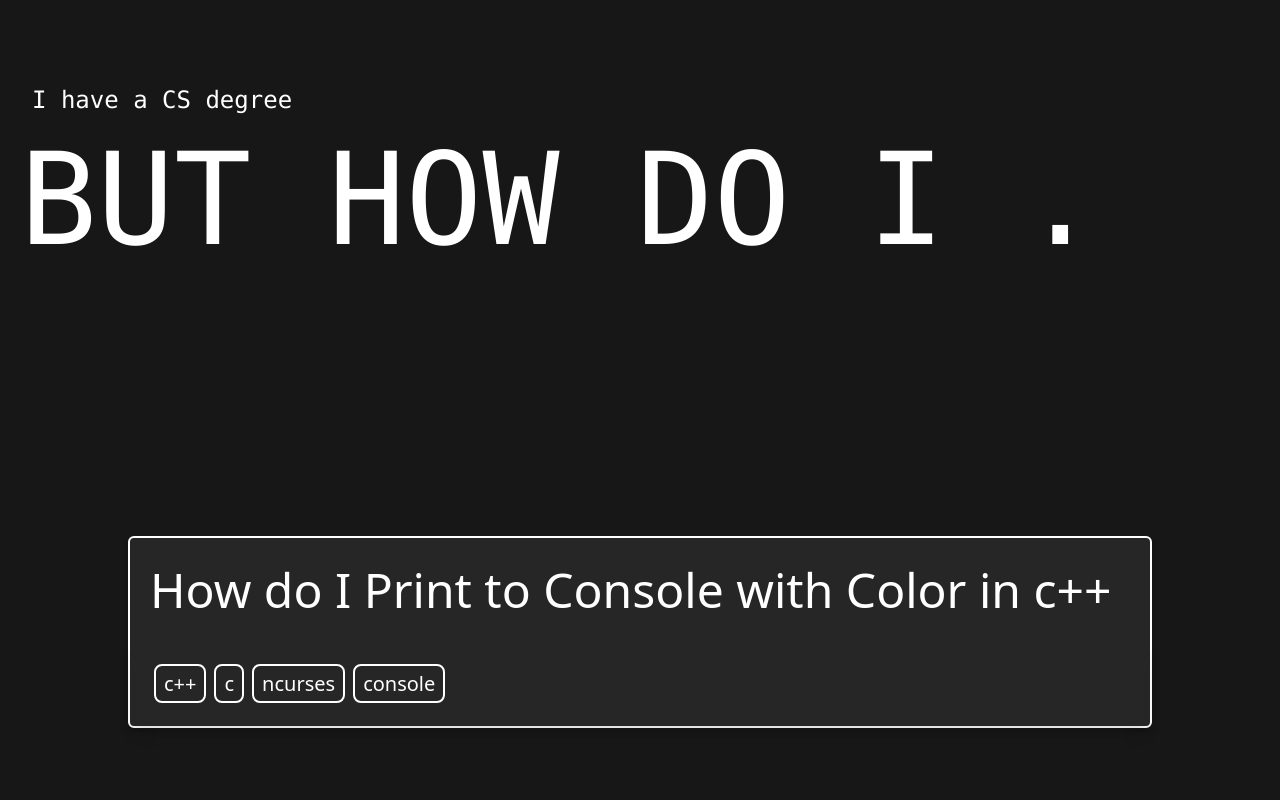
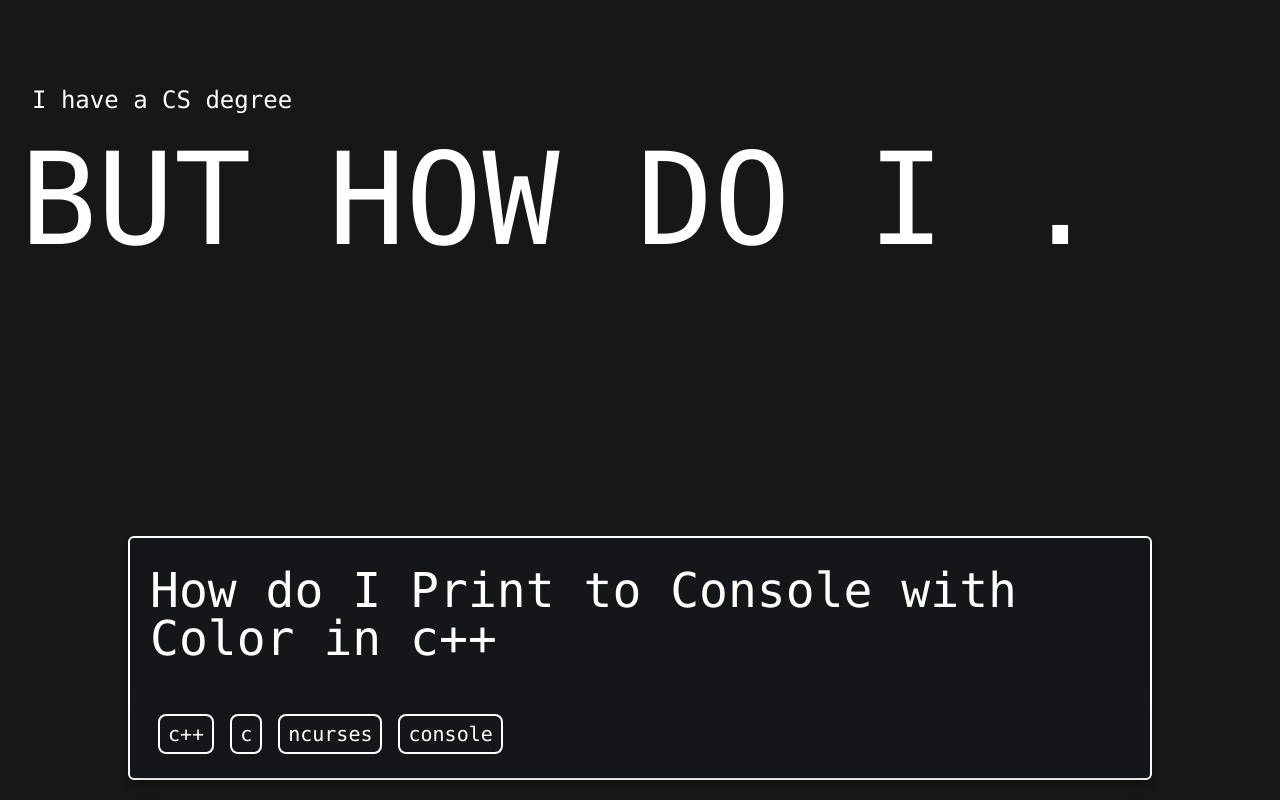
Before and after one commit to txstc55/But-how-do-I, a Vue app: page / in a window 1280 px wide. Shown: the part 264-1064 px from the top of the page. Before the commit the page ends 1012 px from the top, so only its background shows below. Built offline with nearby package versions, Linux system fonts and the light colour scheme.

Commit message:
changes I'm too lazy to explain

```diff
--- a/src/components/PostComponent.vue
+++ b/src/components/PostComponent.vue
@@ -1,6 +1,6 @@
 <template>
   <div class="w-4/5 sm:w-4/5 md:w-4/5 lg:w-3/5 xl:w-1/2 relative mx-auto">
-    <div class="text-5xl text-white text-center pb-5">{{ title }}</div>
+    <div class="text-5xl text-white text-center pb-5 pt-20">{{ title }}</div>
     <div v-html="rawHtmlText"></div>
     <TagComponent :tags="tags"></TagComponent>
   </div>
@@ -47,6 +47,11 @@ export default {
     },
   },
   created() {
+    console.log(
+      "https://raw.githubusercontent.com/txstc55/But-how-do-I/main/src/posts/" +
+        this.$props.title.replace(/\s/g, "%20") +
+        ".html"
+    );
     this.httpGet(
       "https://raw.githubusercontent.com/txstc55/But-how-do-I/main/src/posts/" +
         this.$props.title.replace(/\s/g, "%20") +
--- a/src/components/PostGridComponent.vue
+++ b/src/components/PostGridComponent.vue
@@ -8,10 +8,12 @@
       shadow-md
       border-white
       mb-5
-      bg-neutral-800
+      bg-slate-900/20
     "
   >
-    <div class="text-white text-5xl break-words px-5 py-7">{{ title }}</div>
+    <div class="text-white text-5xl break-words px-5 py-7 font-mono">
+      <router-link :to="'/post/' + title">{{ title }}</router-link>
+    </div>
     <TagComponent :tags="tags"></TagComponent>
   </div>
 </template>
--- a/src/components/TagComponent.vue
+++ b/src/components/TagComponent.vue
@@ -1,10 +1,10 @@
 <template>
-  <div class="py-7 px-5 text-white text-xl shadow-lg no-select">
-    <span
-      class="border-2 border-white rounded-lg px-2 py-1 mx-1"
+  <div class="py-6 px-5 text-white text-xl shadow-lg no-select font-mono overflow-hidden">
+    <div
+      class="border-2 border-white rounded-lg px-2 py-1 mx-2 float-left"
       v-for="tag in tags"
       :key="tag"
-      >{{ tag }}</span
+      >{{ tag }}</div
     >
   </div>
 </template>
--- a/src/router/index.js
+++ b/src/router/index.js
@@ -7,14 +7,11 @@ const routes = [
     name: 'home',
     component: HomeView
   },
-  // {
-  //   path: '/tmp',
-  //   name: 'tmp',
-  //   // route level code-splitting
-  //   // this generates a separate chunk (about.[hash].js) for this route
-  //   // which is lazy-loaded when the route is visited.
-  //   component: () => import(/* webpackChunkName: "about" */ '../views/TmpView.vue')
-  // }
+  {
+    path: '/post/:title',
+    name: 'Post',
+    component: () => import('../views/PostView.vue')
+  }
 ]
 
 const router = createRouter({
--- a/src/views/HomeView.vue
+++ b/src/views/HomeView.vue
@@ -1,10 +1,6 @@
 <template>
   <div>
     <TitleComponent />
-    <!-- <PostComponent
-      title="How to Print to Console With Color"
-      tags="['c++', 'vue']"
-    /> -->
     <PostGridView></PostGridView>
   </div>
 </template>
@@ -12,14 +8,12 @@
 <script>
 // @ is an alias to /src
 import TitleComponent from "@/components/TitleComponent.vue";
-import PostComponent from "@/components/PostComponent.vue";
 import PostGridView from "@/views/PostGridView.vue";
 
 export default {
   name: "HomeView",
   components: {
     TitleComponent,
-    PostComponent,
     PostGridView,
   },
   data() {
--- /dev/null
+++ b/src/views/PostView.vue
@@ -0,0 +1,16 @@
+<template>
+  <PostComponent :title="$route.params.title"></PostComponent>
+</template>
+
+<script>
+import PostComponent from "@/components/PostComponent.vue";
+export default {
+  name: "PostView",
+  components: {
+    PostComponent,
+  },
+};
+</script>
+
+<style>
+</style>
```
Also changed, not shown: src/posts/How do I Print to Console With Color in c++.html (renamed from src/posts/How do I Print to Console With Color.html).
